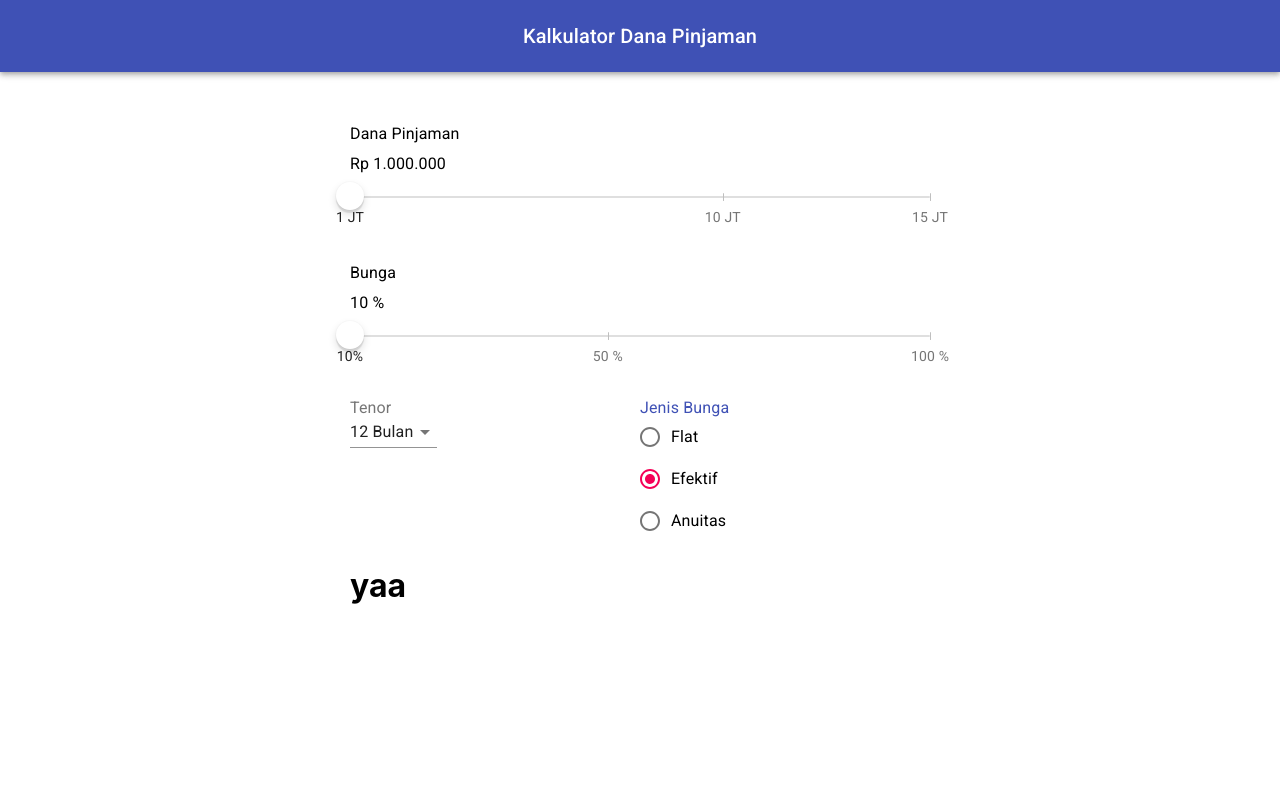
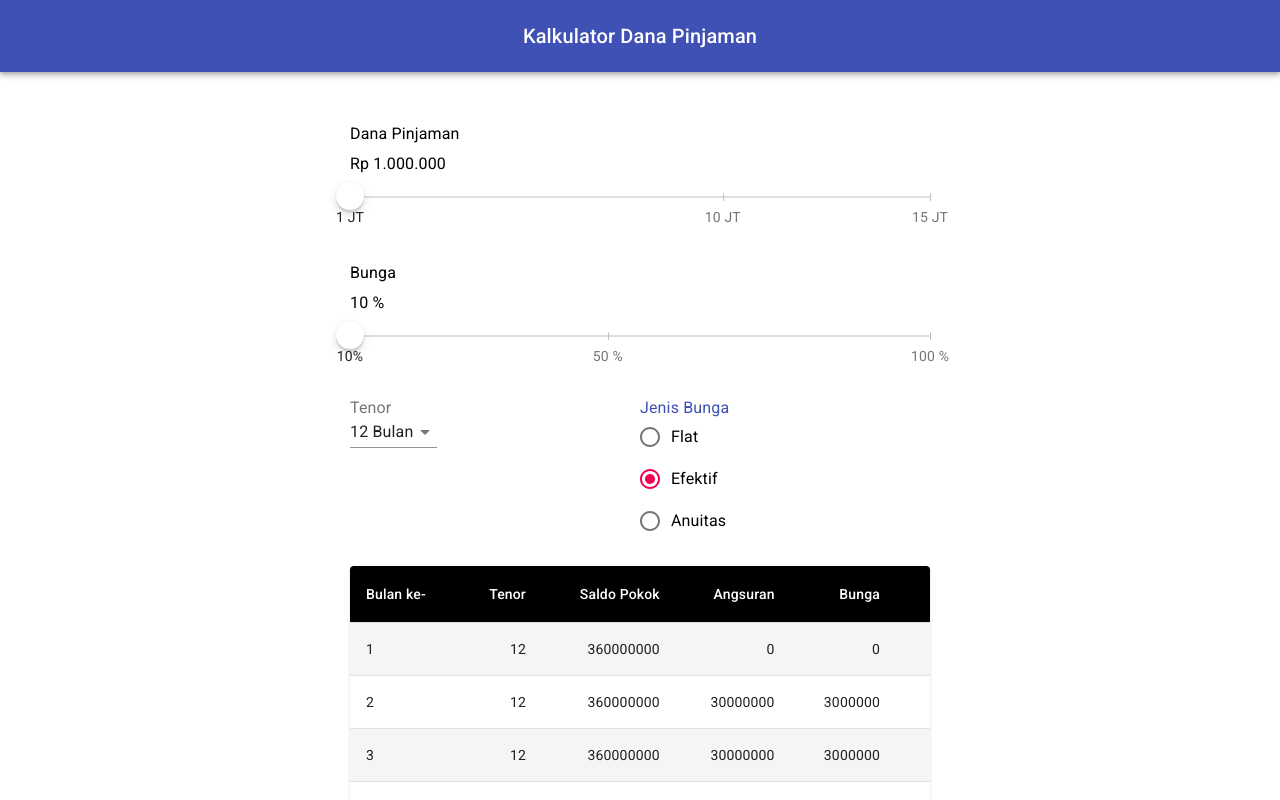
Before and after one commit to JenabB/kalkulator-dana-pinjaman, a React (Create React App) app: page / in a window 1280 px wide. Both pictures are taken after a click on the label "Efektif". Shown: the top 800 px of the page. Built offline with nearby package versions, Linux system fonts and the light colour scheme.

Commit message:
input data to table

```diff
--- a/src/components/Efektif.js
+++ b/src/components/Efektif.js
@@ -1,11 +1,144 @@
-import React from "react";
+import React, { useState, useEffect } from "react";
+import { withStyles, makeStyles } from "@material-ui/core/styles";
+import Table from "@material-ui/core/Table";
+import TableBody from "@material-ui/core/TableBody";
+import TableCell from "@material-ui/core/TableCell";
+import TableContainer from "@material-ui/core/TableContainer";
+import TableHead from "@material-ui/core/TableHead";
+import TableRow from "@material-ui/core/TableRow";
+import Paper from "@material-ui/core/Paper";
 
-const Efektif = () => {
+const StyledTableCell = withStyles((theme) => ({
+  head: {
+    backgroundColor: theme.palette.common.black,
+    color: theme.palette.common.white,
+  },
+  body: {
+    fontSize: 14,
+  },
+}))(TableCell);
+
+const StyledTableRow = withStyles((theme) => ({
+  root: {
+    "&:nth-of-type(odd)": {
+      backgroundColor: theme.palette.action.hover,
+    },
+  },
+}))(TableRow);
+
+const useStyles = makeStyles({
+  table: {
+    minWidth: 700,
+  },
+});
+
+export default function Efektif({ dana, tenor, persenBunga }) {
+  const classes = useStyles();
+  const [result, setResult] = useState([]);
+
+  const [step, setStep] = useState(1);
+  const [saldoPokok, setSaldoPokok] = useState(360000000);
+  const [angsuran, setAngsuran] = useState(0);
+  const [bunga, setBunga] = useState(0);
+  const [totalAngsuranBulan, setTotalAngsuranBulan] = useState(0); //angsuran + bunga
+
+  function createData(
+    bulan,
+    tenor,
+    saldoPokok,
+    angsuran,
+    bunga,
+    totalAngsuranBulan
+  ) {
+    return {
+      bulan,
+      tenor,
+      saldoPokok,
+      angsuran,
+      bunga,
+      totalAngsuranBulan,
+    };
+  }
+
+  useEffect(() => {
+    if (step <= tenor) {
+      setResult([
+        ...result,
+        {
+          bulan: step,
+          tenor: tenor,
+          saldoPokok: saldoPokok,
+          angsuran: angsuran,
+          bunga: bunga,
+          totalAngsuranBulan: totalAngsuranBulan,
+        },
+      ]);
+
+      if (step !== tenor) {
+        setStep(step + 1);
+        let jA = saldoPokok / tenor;
+        setAngsuran(jA);
+        let pB = saldoPokok * persenBunga * (30 / 360);
+        setBunga(pB);
+        let tAB = jA + pB;
+        setTotalAngsuranBulan(tAB);
+      } else {
+        setStep(99);
+      }
+    }
+  });
+
+  const rows = result.map((n) =>
+    createData(
+      n.bulan,
+      n.tenor,
+      n.saldoPokok,
+      n.angsuran,
+      n.bunga,
+      n.totalAngsuranBulan
+    )
+  );
+  // [
+  //   createData("Frozen yoghurt", 159, 6.0, 24),
+  //   createData("Ice cream sandwich", 237, 9.0, 37),
+  //   createData("Eclair", 262, 16.0, 24),
+  //   createData("Cupcake", 305, 3.7, 67),
+  //   createData("Gingerbread", 356, 16.0, 49),
+  // ];
+
+  console.log("result", result);
+  console.log("row", rows);
+
   return (
-    <div>
-      <h1>yaa</h1>
-    </div>
+    <TableContainer component={Paper}>
+      <Table className={classes.table} aria-label="customized table">
+        <TableHead>
+          <TableRow>
+            <StyledTableCell>Bulan ke-</StyledTableCell>
+            <StyledTableCell align="right">Tenor</StyledTableCell>
+            <StyledTableCell align="right">Saldo Pokok</StyledTableCell>
+            <StyledTableCell align="right">Angsuran</StyledTableCell>
+            <StyledTableCell align="right">Bunga</StyledTableCell>
+            <StyledTableCell align="right">Total Angsuran</StyledTableCell>
+          </TableRow>
+        </TableHead>
+        <TableBody>
+          {rows.map((row) => (
+            <StyledTableRow key={row.bulan}>
+              <StyledTableCell component="th" scope="row">
+                {row.bulan}
+              </StyledTableCell>
+              <StyledTableCell align="right">{row.tenor}</StyledTableCell>
+              <StyledTableCell align="right">{row.saldoPokok}</StyledTableCell>
+              <StyledTableCell align="right">{row.angsuran}</StyledTableCell>
+              <StyledTableCell align="right">{row.bunga}</StyledTableCell>
+              <StyledTableCell align="right">
+                {row.totalAngsuranBulan}
+              </StyledTableCell>
+            </StyledTableRow>
+          ))}
+        </TableBody>
+      </Table>
+    </TableContainer>
   );
-};
-
-export default Efektif;
+}
--- a/src/pages/Home.js
+++ b/src/pages/Home.js
@@ -304,7 +304,9 @@ export default function Home() {
               />
             );
           case "efektif":
-            return <Efektif />;
+            return (
+              <Efektif dana={dana} tenor={tenor} persenBunga={persenBunga} />
+            );
           case "anuitas":
             return <Anuitas />;
           default:
```
